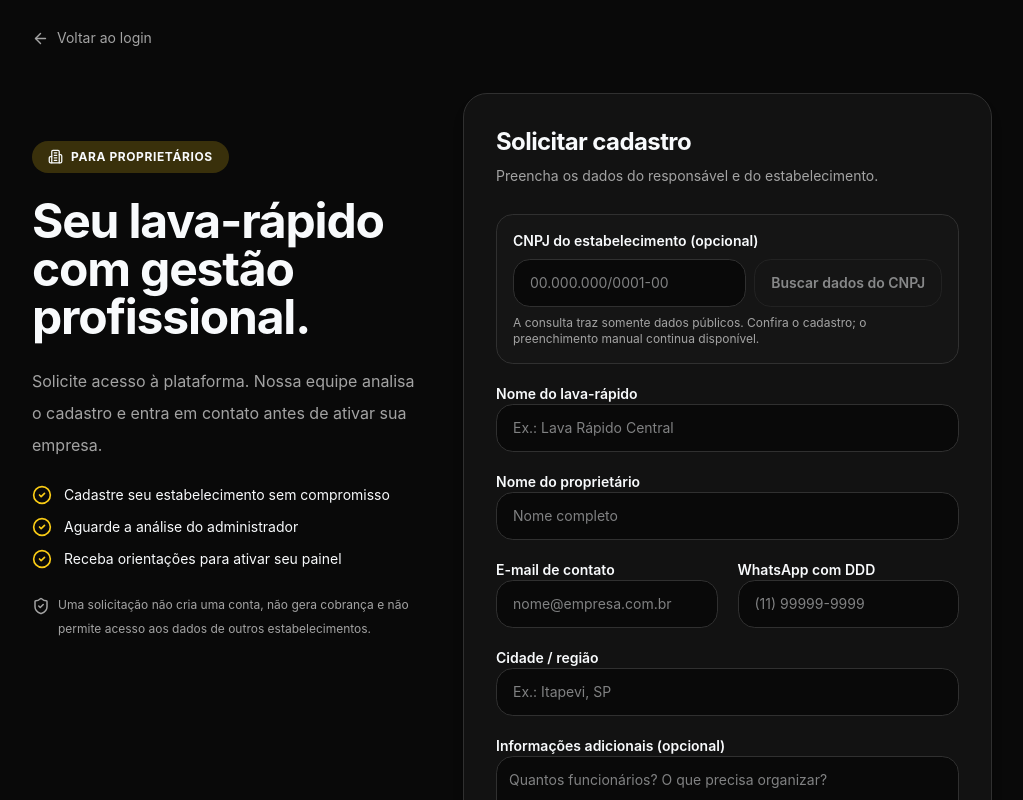
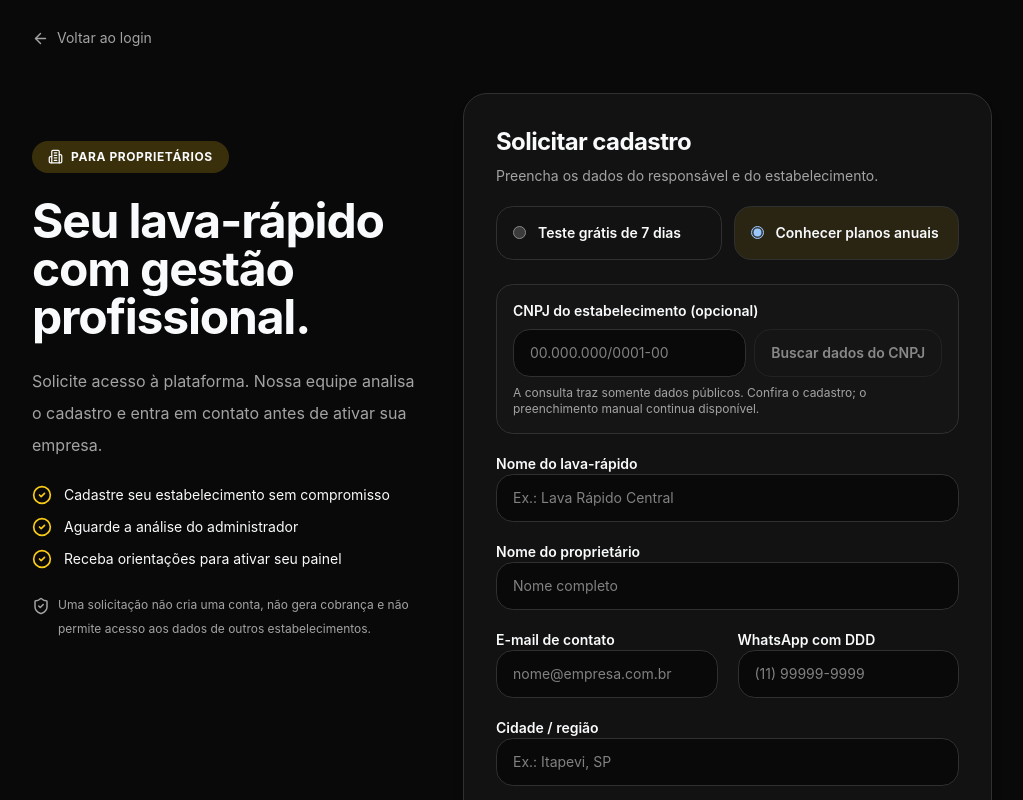
Before and after one commit to Raphaeljdk/aquaflow-gestao, a Next.js app: page /cadastrar-lava-rapido in a window 1280 px wide. Shown: the top 800 px of the page, without its empty margins (128-1151 px from the left). Built offline with nearby package versions, Linux system fonts and the light colour scheme.

Commit message:
feat(trial): formulario 7 dias separado dos planos com transparencia de ativacao

```diff
--- a/src/app/cadastrar-lava-rapido/page.tsx
+++ b/src/app/cadastrar-lava-rapido/page.tsx
@@ -1,5 +1,5 @@
 "use client";
-import { useState, type FormEvent } from "react";
+import { useEffect, useState, type FormEvent } from "react";
 import Link from "next/link";
 import { PLATFORM_ANNUAL_STANDARD_CENTS, PLATFORM_ANNUAL_UPFRONT_CENTS, PLATFORM_ANNUAL_SAVINGS_CENTS, formatPlatformPrice, type PlatformPlan, type PlatformPaymentMethod } from "@/lib/platform-billing";
 import { ArrowLeft, Building2, CheckCircle2, CreditCard, Loader2, ShieldCheck, Wallet } from "lucide-react";
@@ -11,6 +11,12 @@ export default function CadastroEmpresaPage() {
   const [consent, setConsent] = useState(false);
   const [cienteCondicoesComerciais, setCienteCondicoesComerciais] = useState(false);
   const [busy, setBusy] = useState(false);
+  const [modalidadeCadastro, setModalidadeCadastro] = useState<"TESTE_7_DIAS" | "CONTRATACAO">("CONTRATACAO");
+  useEffect(() => {
+    const tipo = new URLSearchParams(window.location.search).get("modalidade");
+    if (tipo === "teste") setModalidadeCadastro("TESTE_7_DIAS");
+  }, []);
+  const trial = modalidadeCadastro === "TESTE_7_DIAS";
   const [planoPagamento, setPlanoPagamento] = useState<PlatformPlan>("ANUAL_AVISTA");
   const [metodoPagamento, setMetodoPagamento] = useState<PlatformPaymentMethod>("PIX_INTER");
   function escolherPlano(plano: PlatformPlan) {
@@ -48,7 +54,7 @@ export default function CadastroEmpresaPage() {
     try {
       const response = await fetch("/api/solicitacoes", {
         method:"POST", headers:{"Content-Type":"application/json"},
-        body:JSON.stringify({...form, planoPagamento, metodoPagamento, aceitePrivacidade: consent, cienteCondicoesComerciais}),
+        body:JSON.stringify({...form, modalidadeCadastro, planoPagamento, metodoPagamento, aceitePrivacidade: consent, cienteCondicoesComerciais: trial ? false : cienteCondicoesComerciais}),
       });
       const data = await response.json() as {error?:string};
       if(!response.ok) {setError(data.error || "Não foi possível enviar.");return;}
@@ -72,21 +78,48 @@ export default function CadastroEmpresaPage() {
         <section className="space-y-6 lg:pt-12">
           <div className="inline-flex items-center gap-2 rounded-full bg-primary/20 px-4 py-2 text-xs font-bold uppercase tracking-wider"><Building2 size={15}/> Para proprietários</div>
           <h1 className="text-4xl font-bold tracking-tight sm:text-5xl">Seu lava-rápido com gestão profissional.</h1>
-          <p className="text-base leading-8 text-muted-foreground">Solicite acesso à plataforma. Nossa equipe analisa o cadastro e entra em contato antes de ativar sua empresa.</p>
+          <p className="text-base leading-8 text-muted-foreground">
+            {trial ? "Peça 7 dias gratuitos para conhecer o ERP. Seu período começa somente após ativarmos um ambiente exclusivo para seu lava-rápido." :
+              "Solicite acesso à plataforma. Nossa equipe analisa o cadastro e entra em contato antes de ativar sua empresa."}
+          </p>
           <div className="space-y-3 text-sm">
-            {["Cadastre seu estabelecimento sem compromisso","Aguarde a análise do administrador","Receba orientações para ativar seu painel"].map(x=><p key={x} className="flex items-center gap-3"><CheckCircle2 className="text-primary" size={20}/>{x}</p>)}
+            {(trial ? ["Cadastre-se sem cartão e sem pagamento","Nossa equipe confirma a disponibilidade de um ambiente exclusivo","7 dias completos a partir da ativação, sem cobrança automática"] :
+              ["Cadastre seu estabelecimento sem compromisso","Aguarde a análise do administrador","Receba orientações para ativar seu painel"]).map(x=><p key={x} className="flex items-center gap-3"><CheckCircle2 className="text-primary" size={20}/>{x}</p>)}
           </div>
           <p className="flex items-start gap-2 text-xs leading-6 text-muted-foreground"><ShieldCheck size={18} className="mt-1 shrink-0"/> Uma solicitação não cria uma conta, não gera cobrança e não permite acesso aos dados de outros estabelecimentos.</p>
         </section>
         <section className="rounded-3xl border border-border bg-card p-5 shadow-lg sm:p-8">
           {success ? <div role="status" className="space-y-5 py-12 text-center">
             <CheckCircle2 size={52} className="mx-auto text-primary"/>
-            <h2 className="text-2xl font-bold">Solicitação recebida!</h2>
-            <p className="text-sm leading-7 text-muted-foreground">Seus dados foram enviados para avaliação. Você receberá o próximo contato por e-mail ou WhatsApp.</p>
+            <h2 className="text-2xl font-bold">{trial ? "Pedido de teste recebido!" : "Solicitação recebida!"}</h2>
+            <p className="text-sm leading-7 text-muted-foreground">
+              {trial ? "Seu pedido de teste gratuito de 7 dias foi registrado. Ainda não há conta liberada; entraremos em contato quando o ambiente isolado estiver pronto. Os 7 dias só contam após a ativação." :
+                "Seus dados foram enviados para avaliação. Você receberá o próximo contato por e-mail ou WhatsApp."}
+            </p>
             <Link href="/login" className="inline-flex rounded-xl bg-primary px-5 py-3 font-bold text-primary-foreground">Voltar ao início</Link>
           </div> : <>
-            <h2 className="text-2xl font-bold">Solicitar cadastro</h2>
-            <p className="mb-7 mt-2 text-sm text-muted-foreground">Preencha os dados do responsável e do estabelecimento.</p>
+            <h2 className="text-2xl font-bold">{trial ? "Solicitar teste de 7 dias" : "Solicitar cadastro"}</h2>
+            <p className="mb-5 mt-2 text-sm text-muted-foreground">
+              {trial ? "Sem cartão, sem cobrança e sem compromisso de contratação. Preencha os dados para solicitar seu ambiente exclusivo." :
+                "Preencha os dados do responsável e do estabelecimento."}
+            </p>
+            <div className="mb-6 grid gap-3 sm:grid-cols-2" role="radiogroup" aria-label="Tipo de cadastro">
+              <label className={`flex cursor-pointer items-center gap-3 rounded-xl border p-4 text-sm font-semibold ${trial ? "border-primary bg-primary/10" : "border-border"}`}>
+                <input type="radio" name="modalidade" checked={trial} onChange={() => setModalidadeCadastro("TESTE_7_DIAS")}/>
+                Teste grátis de 7 dias
+              </label>
+              <label className={`flex cursor-pointer items-center gap-3 rounded-xl border p-4 text-sm font-semibold ${!trial ? "border-primary bg-primary/10" : "border-border"}`}>
+                <input type="radio" name="modalidade" checked={!trial} onChange={() => setModalidadeCadastro("CONTRATACAO")}/>
+                Conhecer planos anuais
+              </label>
+            </div>
+            {trial && <div className="mb-6 rounded-xl border border-primary/30 bg-primary/5 p-4 text-sm">
+              <p className="font-bold">7 dias gratuitos, contados a partir da ativação</p>
+              <p className="mt-1 text-xs leading-5 text-muted-foreground">
+                O envio deste formulário não cria acesso imediato. Para proteger os dados, cada lava-rápido receberá seu banco próprio somente após a implantação individual.
+                Ao terminar o teste, o acesso dependerá de contratação; nenhuma cobrança será feita automaticamente.
+              </p>
+            </div>}
             <form onSubmit={submit} className="space-y-5">
               <div className="rounded-xl border border-border bg-muted/30 p-4">
                 <label htmlFor="cnpj-consulta" className="block text-sm font-semibold">CNPJ do estabelecimento (opcional)</label>
@@ -116,7 +149,7 @@ export default function CadastroEmpresaPage() {
                   className="w-full rounded-xl border border-input bg-background p-3 text-base font-normal outline-none focus-visible:ring-2 focus-visible:ring-ring"
                   placeholder="Quantos funcionários? O que precisa organizar?" />
               </label>
-              <section aria-labelledby="condicoes-comerciais" className="space-y-4 rounded-2xl border border-primary/30 bg-primary/5 p-4 sm:p-5">
+              {!trial && <section aria-labelledby="condicoes-comerciais" className="space-y-4 rounded-2xl border border-primary/30 bg-primary/5 p-4 sm:p-5">
                 <div className="flex items-start gap-3">
                   <Wallet size={20} className="mt-0.5 shrink-0 text-primary" aria-hidden="true"/>
                   <div>
@@ -171,19 +204,19 @@ export default function CadastroEmpresaPage() {
                 </div>
                 <p className="text-xs leading-5 text-muted-foreground">A assinatura da plataforma é independente dos pagamentos recebidos por cada lava-rápido por suas lavagens e serviços.</p>
                 <p className="text-xs leading-5 text-muted-foreground">Esta página apenas solicita o cadastro: não coleta cartão, não gera Pix e não realiza cobrança. Os meios de pagamento serão habilitados após a integração bancária.</p>
-              </section>
+              </section>}
               <label className="sr-only" aria-hidden="true">Site<input tabIndex={-1} autoComplete="off" value={form.site} onChange={e=>edit("site",e.target.value)}/></label>
-              <label className="flex cursor-pointer items-start gap-3 text-sm leading-6 text-muted-foreground">
+              {!trial && <label className="flex cursor-pointer items-start gap-3 text-sm leading-6 text-muted-foreground">
                 <input type="checkbox" required checked={cienteCondicoesComerciais} onChange={e=>setCienteCondicoesComerciais(e.target.checked)} className="mt-1 size-4 accent-yellow-400" />
                 <span>Estou ciente das condições do plano anual selecionado, da forma de pagamento escolhida e de que eventual taxa de implantação será informada antes da contratação ou cobrança.</span>
-              </label>
+              </label>}
               <label className="flex cursor-pointer items-start gap-3 text-sm leading-6 text-muted-foreground">
                 <input type="checkbox" required checked={consent} onChange={e=>setConsent(e.target.checked)} className="mt-1 size-4 accent-yellow-400" />
                 <span>Autorizo o uso destes dados para avaliar meu cadastro e entrar em contato sobre a plataforma, conforme a LGPD.</span>
               </label>
               {error && <p role="alert" className="rounded-xl bg-destructive/10 p-3 text-sm text-destructive">{error}</p>}
               <button type="submit" disabled={busy} className="flex h-12 w-full items-center justify-center gap-2 rounded-xl bg-primary px-4 font-bold text-primary-foreground disabled:opacity-60">
-                {busy && <Loader2 size={17} className="animate-spin"/>} Enviar solicitação
+                {busy && <Loader2 size={17} className="animate-spin"/>} {trial ? "Solicitar 7 dias grátis" : "Enviar solicitação"}
               </button>
             </form>
           </>}
```
